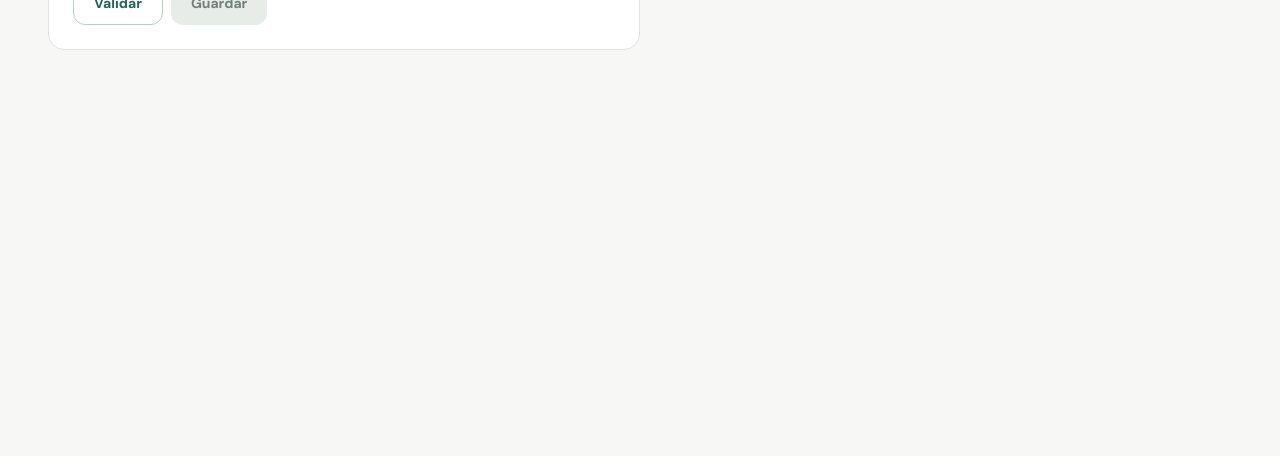
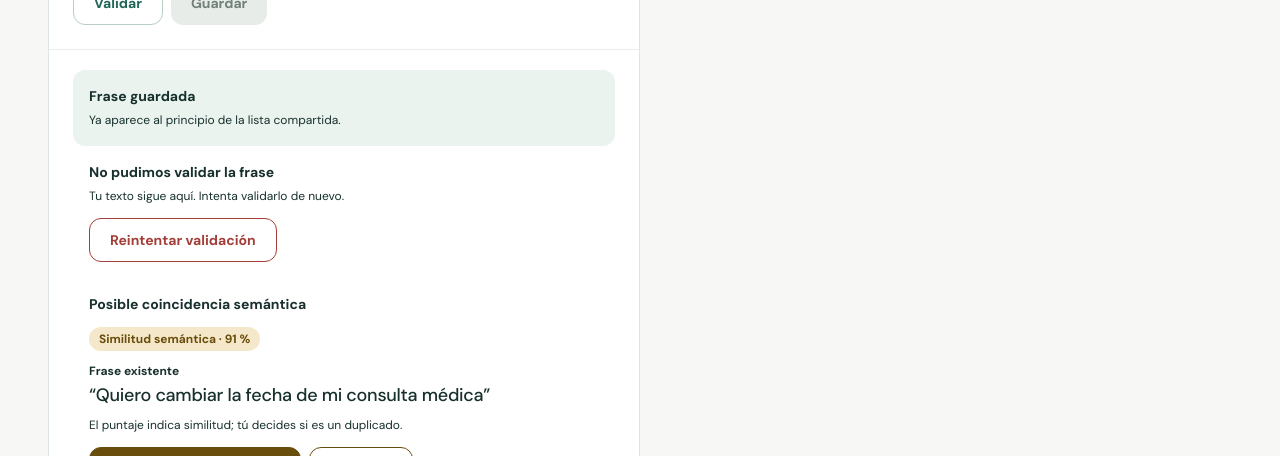
Before and after one commit to eduardoquispe/semantic-phrase-frontend, a React (Vite) app: page / in a window 1280 px wide. Shown: the part 496-952 px from the top of the page. Before the commit the page ends 800 px from the top, so only its background shows below. Built offline with nearby package versions, Linux system fonts and the light colour scheme; no server answers.

Commit message:
feat: add feedback message

```diff
--- a/src/features/phrases/components/phrase-form/phrase-form.component.tsx
+++ b/src/features/phrases/components/phrase-form/phrase-form.component.tsx
@@ -5,6 +5,7 @@ import { Input } from "../../../../shared/components/ui/input";
 import { phraseFormSchema } from "./phrase-form.schema";
 import type { PhraseFormValues } from "./phrase-form.schema";
 import type { PhraseFormProps } from "./phrase-form.types";
+import { FeedbackMessage } from "../../../../shared/components/ui/feedback-message";
 
 export function PhraseForm({ onValidate }: PhraseFormProps) {
   const {
@@ -78,6 +79,51 @@ export function PhraseForm({ onValidate }: PhraseFormProps) {
           </Button>
         </div>
       </form>
+      <div className="border-t border-divider px-5 py-4 sm:px-6 sm:py-5">
+        <FeedbackMessage
+          variant="success"
+          title="Frase guardada"
+          description="Ya aparece al principio de la lista compartida."
+        />
+        <FeedbackMessage
+          variant="error"
+          title="No pudimos validar la frase"
+          description="Tu texto sigue aquí. Intenta validarlo de nuevo."
+          actions={[
+            {
+              label: "Reintentar validación",
+              onClick: () => console.log("Reintentar validación"),
+            },
+          ]}
+        />
+        <FeedbackMessage
+          variant="warning"
+          title="Posible coincidencia semántica"
+          actions={[
+            {
+              label: "Guardar de todos modos",
+              emphasis: "primary",
+              onClick: () => console.log("Guardar de todos modos"),
+            },
+            {
+              label: "Cancelar",
+              emphasis: "secondary",
+              onClick: () => console.log("Cancelar"),
+            },
+          ]}
+        >
+          <p className="inline-block rounded-full bg-warning-badge px-2.5 py-1 text-xs font-bold text-warning-action tabular-nums">
+            Similitud semántica · 91 %
+          </p>
+          <p className="mt-3 text-xs font-bold">Frase existente</p>
+          <p className="mt-1 text-lg leading-snug font-medium tracking-[-0.015em]">
+            “Quiero cambiar la fecha de mi consulta médica”
+          </p>
+          <p className="mt-2 text-xs leading-5">
+            El puntaje indica similitud; tú decides si es un duplicado.
+          </p>
+        </FeedbackMessage>
+      </div>
     </section>
   );
 }
--- a/src/index.css
+++ b/src/index.css
@@ -18,6 +18,14 @@
   --color-disabled: #E7ECE8;
   --color-disabled-ink: #718079;
   --color-danger: #A43E38;
+  --color-success-ink: #1F5649;
+  --color-danger-soft: #FCEDEC;
+  --color-danger-ink: #812E2A;
+  --color-warning-soft: #FFF7E7;
+  --color-warning-ink: #463719;
+  --color-warning-action: #694D0C;
+  --color-warning-border: #C9B587;
+  --color-warning-badge: #F5E7C9;
   --color-footer: #FBFCFA;
 }
 
--- a/src/shared/components/ui/button/index.ts
+++ b/src/shared/components/ui/button/index.ts
@@ -1 +1 @@
-export { Button } from './button.component'
+export { Button } from "./button.component";
--- /dev/null
+++ b/src/shared/components/ui/feedback-message/feedback-message.component.tsx
@@ -0,0 +1,41 @@
+import { useId } from "react";
+import { Button } from "../button";
+import type { FeedbackMessageProps } from "./feedback-message.types";
+import "./feedback-message.css";
+
+export function FeedbackMessage({
+  variant,
+  title,
+  description,
+  children,
+  actions,
+}: FeedbackMessageProps) {
+  const titleId = useId();
+
+  return (
+    <div
+      role={variant === "error" ? "alert" : "status"}
+      aria-labelledby={titleId}
+      className={`feedback-message feedback-message--${variant} min-w-0 rounded-xl p-4 wrap-anywhere`}
+    >
+      <p id={titleId} className="text-sm font-bold">
+        {title}
+      </p>
+      {description && <p className="mt-1 text-xs leading-5">{description}</p>}
+      {children != null && <div className="mt-3">{children}</div>}
+      {actions && actions.length > 0 && (
+        <div className="mt-3 flex flex-col gap-2 sm:flex-row sm:flex-wrap">
+          {actions.map(({ label, onClick, emphasis = "secondary" }, index) => (
+            <Button
+              key={`${label}-${index}`}
+              onClick={onClick}
+              className={`feedback-message__action feedback-message__action--${emphasis} whitespace-normal py-2`}
+            >
+              {label}
+            </Button>
+          ))}
+        </div>
+      )}
+    </div>
+  );
+}
--- /dev/null
+++ b/src/shared/components/ui/feedback-message/feedback-message.css
@@ -0,0 +1,49 @@
+.feedback-message--success {
+  --feedback-surface: var(--color-brand-soft);
+  --feedback-ink: var(--color-success-ink);
+  --feedback-action: var(--color-brand);
+  --feedback-action-hover: var(--color-brand-hover);
+  --feedback-border: var(--color-control-border);
+}
+
+.feedback-message--error {
+  --feedback-surface: var(--color-danger-soft);
+  --feedback-ink: var(--color-danger-ink);
+  --feedback-action: var(--color-danger);
+  --feedback-action-hover: var(--color-danger-ink);
+  --feedback-border: var(--color-danger);
+}
+
+.feedback-message--warning {
+  --feedback-surface: var(--color-warning-soft);
+  --feedback-ink: var(--color-warning-ink);
+  --feedback-action: var(--color-warning-action);
+  --feedback-action-hover: var(--color-warning-ink);
+  --feedback-border: var(--color-warning-border);
+}
+
+.feedback-message {
+  color: var(--feedback-ink);
+  background-color: var(--feedback-surface);
+}
+
+.feedback-message .feedback-message__action {
+  color: var(--feedback-action);
+  border-color: var(--feedback-border);
+}
+
+.feedback-message .feedback-message__action:enabled:hover {
+  color: white;
+  background-color: var(--feedback-action-hover);
+  border-color: var(--feedback-action-hover);
+}
+
+.feedback-message .feedback-message__action:focus-visible {
+  outline-color: var(--feedback-action);
+}
+
+.feedback-message .feedback-message__action--primary {
+  color: white;
+  background-color: var(--feedback-action);
+  border-color: var(--feedback-action);
+}
--- /dev/null
+++ b/src/shared/components/ui/feedback-message/feedback-message.types.ts
@@ -0,0 +1,17 @@
+import type { ReactNode } from "react";
+
+export type FeedbackMessageVariant = "success" | "error" | "warning";
+
+export type FeedbackMessageAction = {
+  label: string;
+  onClick: () => void;
+  emphasis?: "primary" | "secondary";
+};
+
+export type FeedbackMessageProps = {
+  variant: FeedbackMessageVariant;
+  title: string;
+  description?: string;
+  children?: ReactNode;
+  actions?: FeedbackMessageAction[];
+};
--- /dev/null
+++ b/src/shared/components/ui/feedback-message/index.ts
@@ -0,0 +1,6 @@
+export { FeedbackMessage } from './feedback-message.component'
+export type {
+  FeedbackMessageAction,
+  FeedbackMessageProps,
+  FeedbackMessageVariant,
+} from './feedback-message.types'
--- a/src/shared/components/ui/input/index.ts
+++ b/src/shared/components/ui/input/index.ts
@@ -1 +1 @@
-export { Input } from './input.component'
+export { Input } from "./input.component";
```
Also changed, not shown: src/shared/components/ui/button/button.component.tsx (+17 -10 lines), src/shared/components/ui/input/input.component.tsx (+6 -3 lines).
